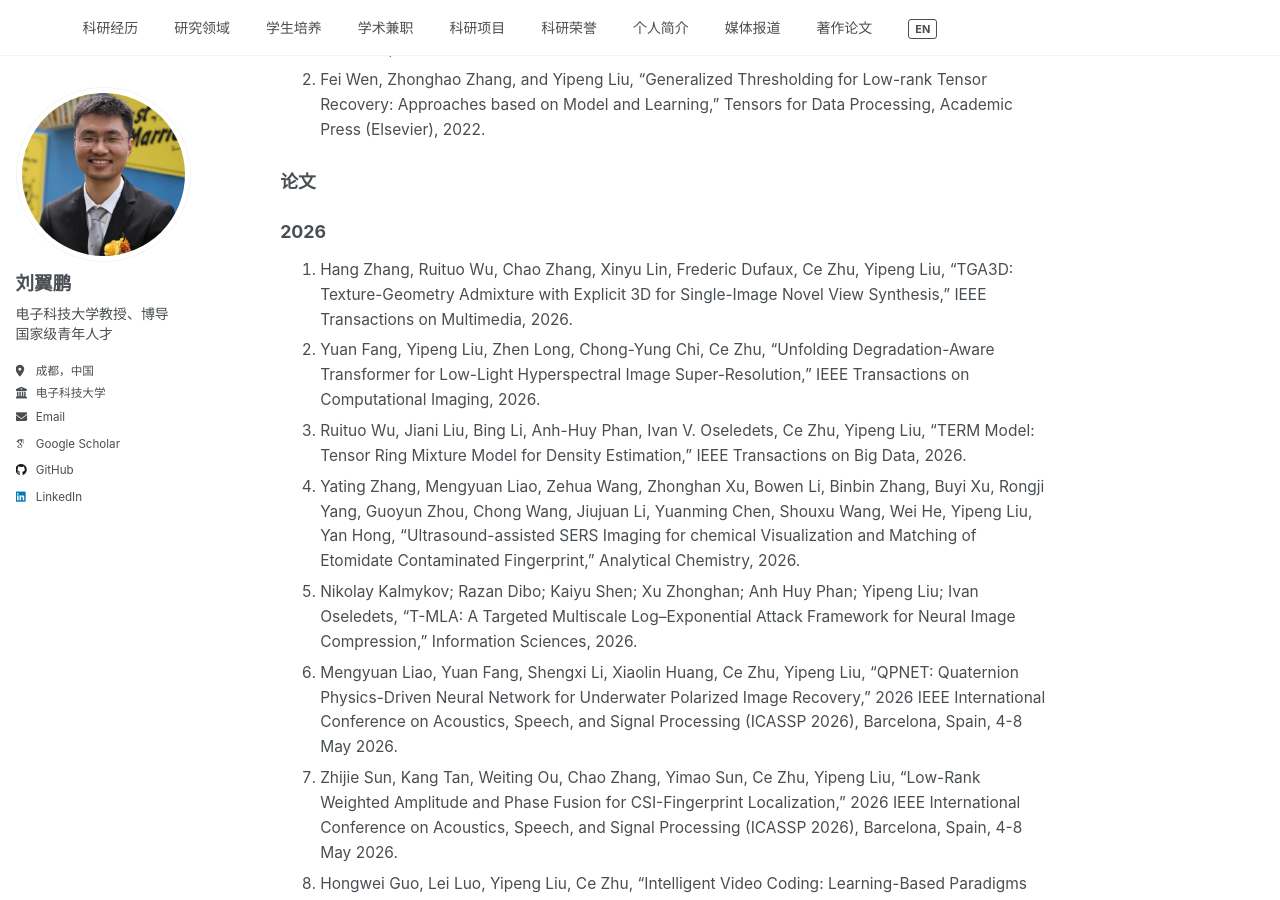
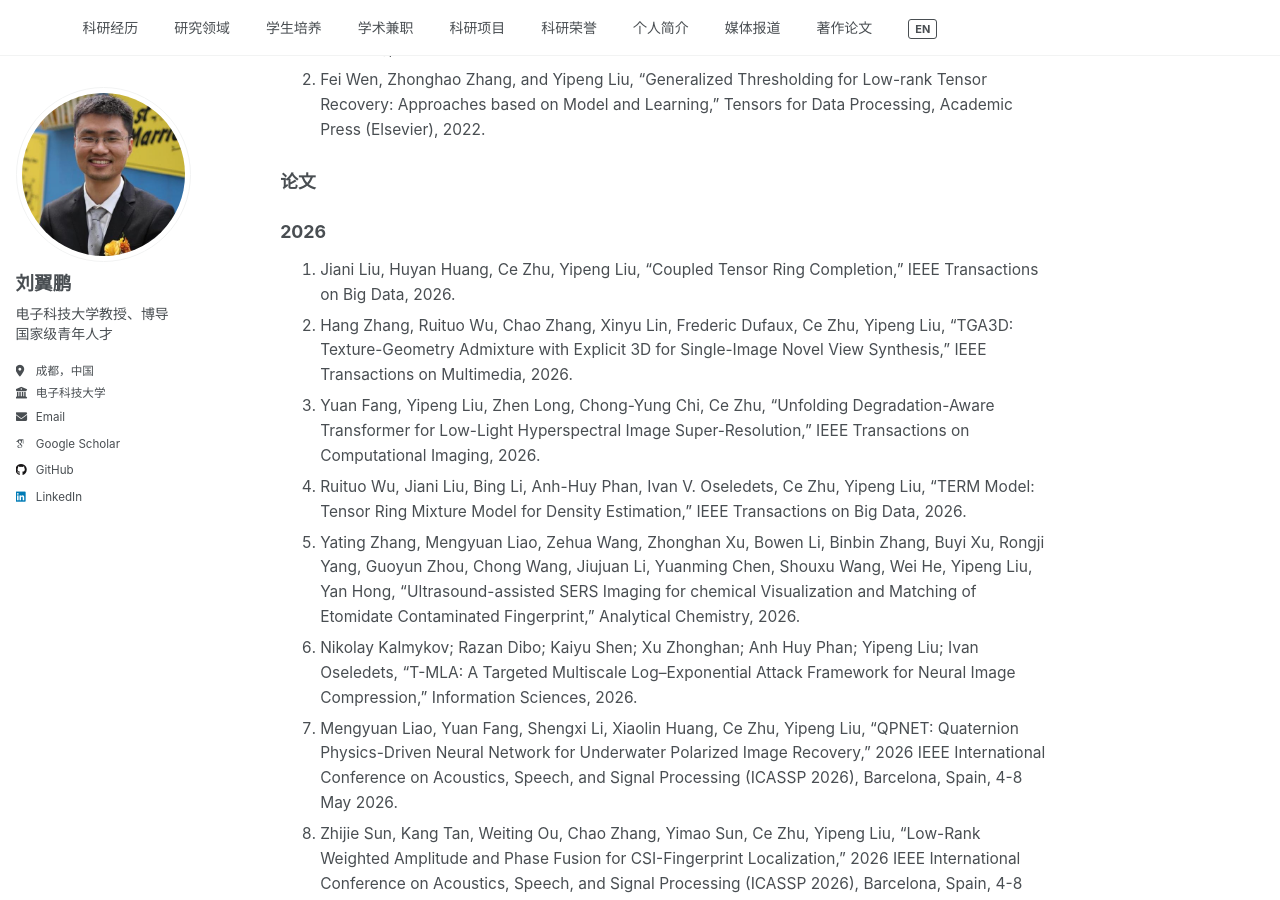
Before and after one commit to yipengliu/yipengliu.github.io, a Jekyll site: the page built from _pages/main-zh.md, in a window 1280 px wide and 900 px high, scrolled down 3699 px. Built offline with Jekyll 4.4.1, drawn with Linux system fonts in a browser that asks for light colours; some web fonts are replaced.

Commit message:
Update 2026 publications in main-zh.md

```diff
--- a/_pages/main-zh.md
+++ b/_pages/main-zh.md
@@ -117,15 +117,16 @@
 
 ### 2026
 
-1. Hang Zhang, Ruituo Wu, Chao Zhang, Xinyu Lin, Frederic Dufaux, Ce Zhu, Yipeng Liu, "TGA3D: Texture-Geometry Admixture with Explicit 3D for Single-Image Novel View Synthesis," IEEE Transactions on Multimedia, 2026.
-2. Yuan Fang, Yipeng Liu, Zhen Long, Chong-Yung Chi, Ce Zhu, "Unfolding Degradation-Aware Transformer for Low-Light Hyperspectral Image Super-Resolution," IEEE Transactions on Computational Imaging, 2026.
-3. Ruituo Wu, Jiani Liu, Bing Li, Anh-Huy Phan, Ivan V. Oseledets, Ce Zhu, Yipeng Liu, "TERM Model: Tensor Ring Mixture Model for Density Estimation," IEEE Transactions on Big Data, 2026.
-4. Yating Zhang, Mengyuan Liao, Zehua Wang, Zhonghan Xu, Bowen Li, Binbin Zhang, Buyi Xu, Rongji Yang, Guoyun Zhou, Chong Wang, Jiujuan Li, Yuanming Chen, Shouxu Wang, Wei He, Yipeng Liu, Yan Hong, "Ultrasound-assisted SERS Imaging for chemical Visualization and Matching of Etomidate Contaminated Fingerprint," Analytical Chemistry, 2026.
-5. Nikolay Kalmykov; Razan Dibo; Kaiyu Shen; Xu Zhonghan; Anh Huy Phan; Yipeng Liu; Ivan Oseledets, "T-MLA: A Targeted Multiscale Log--Exponential Attack Framework for Neural Image Compression," Information Sciences, 2026.
-6. Mengyuan Liao, Yuan Fang, Shengxi Li, Xiaolin Huang, Ce Zhu, Yipeng Liu, "QPNET: Quaternion Physics-Driven Neural Network for Underwater Polarized Image Recovery," 2026 IEEE International Conference on Acoustics, Speech, and Signal Processing (ICASSP 2026), Barcelona, Spain, 4-8 May 2026.
-7. Zhijie Sun, Kang Tan, Weiting Ou, Chao Zhang, Yimao Sun, Ce Zhu, Yipeng Liu, "Low-Rank Weighted Amplitude and Phase Fusion for CSI-Fingerprint Localization," 2026 IEEE International Conference on Acoustics, Speech, and Signal Processing (ICASSP 2026), Barcelona, Spain, 4-8 May 2026.
-8. Hongwei Guo, Lei Luo, Yipeng Liu, Ce Zhu, "Intelligent Video Coding: Learning-Based Paradigms and Standardization Trends," 2026 IEEE International Symposium on Broadband Multimedia Systems and Broadcasting (BMSB 2026), João Pessoa, Brazil, July 8–11, 2026.
-9. Houji Du, Fei He, Bo Liu, Ce Zhu, Yipeng Liu, "Robust Brain Structure Characterization via Tensor Subspace Learning on Minimal Representative Subset," 2026 IEEE International Conference on Multimedia and Expo (ICME 2026), Bangkok, Thailand, July 5 - 9, 2026.
+1. Jiani Liu, Huyan Huang, Ce Zhu, Yipeng Liu, "Coupled Tensor Ring Completion," IEEE Transactions on Big Data, 2026.
+2. Hang Zhang, Ruituo Wu, Chao Zhang, Xinyu Lin, Frederic Dufaux, Ce Zhu, Yipeng Liu, "TGA3D: Texture-Geometry Admixture with Explicit 3D for Single-Image Novel View Synthesis," IEEE Transactions on Multimedia, 2026.
+3. Yuan Fang, Yipeng Liu, Zhen Long, Chong-Yung Chi, Ce Zhu, "Unfolding Degradation-Aware Transformer for Low-Light Hyperspectral Image Super-Resolution," IEEE Transactions on Computational Imaging, 2026.
+4. Ruituo Wu, Jiani Liu, Bing Li, Anh-Huy Phan, Ivan V. Oseledets, Ce Zhu, Yipeng Liu, "TERM Model: Tensor Ring Mixture Model for Density Estimation," IEEE Transactions on Big Data, 2026.
+5. Yating Zhang, Mengyuan Liao, Zehua Wang, Zhonghan Xu, Bowen Li, Binbin Zhang, Buyi Xu, Rongji Yang, Guoyun Zhou, Chong Wang, Jiujuan Li, Yuanming Chen, Shouxu Wang, Wei He, Yipeng Liu, Yan Hong, "Ultrasound-assisted SERS Imaging for chemical Visualization and Matching of Etomidate Contaminated Fingerprint," Analytical Chemistry, 2026.
+6. Nikolay Kalmykov; Razan Dibo; Kaiyu Shen; Xu Zhonghan; Anh Huy Phan; Yipeng Liu; Ivan Oseledets, "T-MLA: A Targeted Multiscale Log--Exponential Attack Framework for Neural Image Compression," Information Sciences, 2026.
+7. Mengyuan Liao, Yuan Fang, Shengxi Li, Xiaolin Huang, Ce Zhu, Yipeng Liu, "QPNET: Quaternion Physics-Driven Neural Network for Underwater Polarized Image Recovery," 2026 IEEE International Conference on Acoustics, Speech, and Signal Processing (ICASSP 2026), Barcelona, Spain, 4-8 May 2026.
+8. Zhijie Sun, Kang Tan, Weiting Ou, Chao Zhang, Yimao Sun, Ce Zhu, Yipeng Liu, "Low-Rank Weighted Amplitude and Phase Fusion for CSI-Fingerprint Localization," 2026 IEEE International Conference on Acoustics, Speech, and Signal Processing (ICASSP 2026), Barcelona, Spain, 4-8 May 2026.
+9. Hongwei Guo, Lei Luo, Yipeng Liu, Ce Zhu, "Intelligent Video Coding: Learning-Based Paradigms and Standardization Trends," 2026 IEEE International Symposium on Broadband Multimedia Systems and Broadcasting (BMSB 2026), João Pessoa, Brazil, July 8–11, 2026.
+10. Houji Du, Fei He, Bo Liu, Ce Zhu, Yipeng Liu, "Robust Brain Structure Characterization via Tensor Subspace Learning on Minimal Representative Subset," 2026 IEEE International Conference on Multimedia and Expo (ICME 2026), Bangkok, Thailand, July 5 - 9, 2026.
 
 #### 2025
 
```
